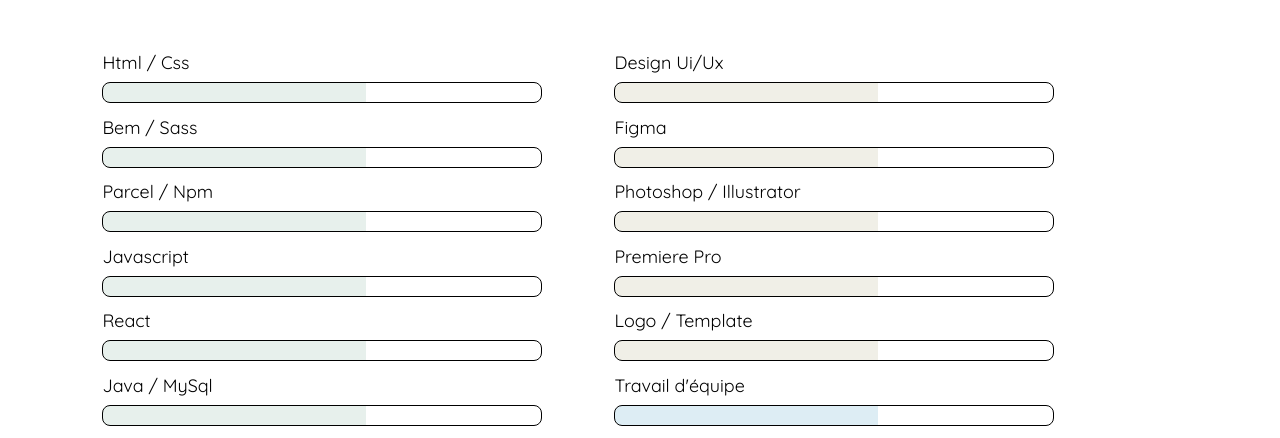
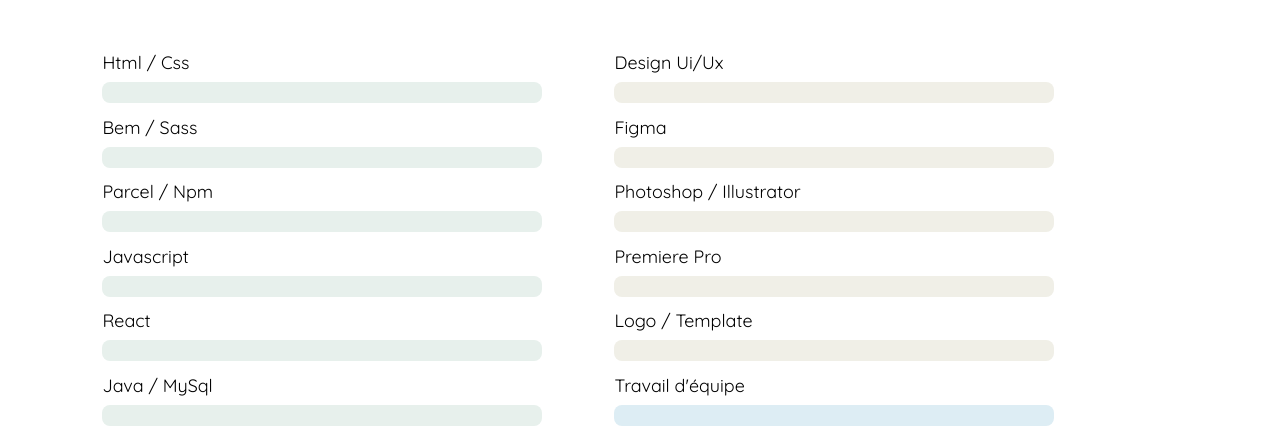
Before and after one commit to Mauduit-O/Portfolio, a website built with Parcel: page src/pages/about-me.html in a window 1280 px wide. Shown: the part 499-937 px from the top of the page. Built offline with nearby package versions, Linux system fonts and the light colour scheme.

Commit message:
modified skills bar

```diff
--- a/src/scss/layout/about-me.scss
+++ b/src/scss/layout/about-me.scss
@@ -76,19 +76,18 @@
       height: 21px;
       width: 440px;
       border-radius: 8px;
-      border: solid 1px #000;
     }
 
     &_bar1 {
-      background: linear-gradient(90deg, #E7F0EC  60%, #ffffff 40%);
+      background:#E7F0EC;
     }
 
     &_bar2 {
-      background: linear-gradient(90deg, #F0EFE7  60%, #ffffff 40%);
+      background:#F0EFE7;
     }
 
     &_bar3 {
-      background: linear-gradient(90deg, #DDEDF4  60%, #ffffff 40%);
+      background:#DDEDF4;
     }
   }
 }
```
